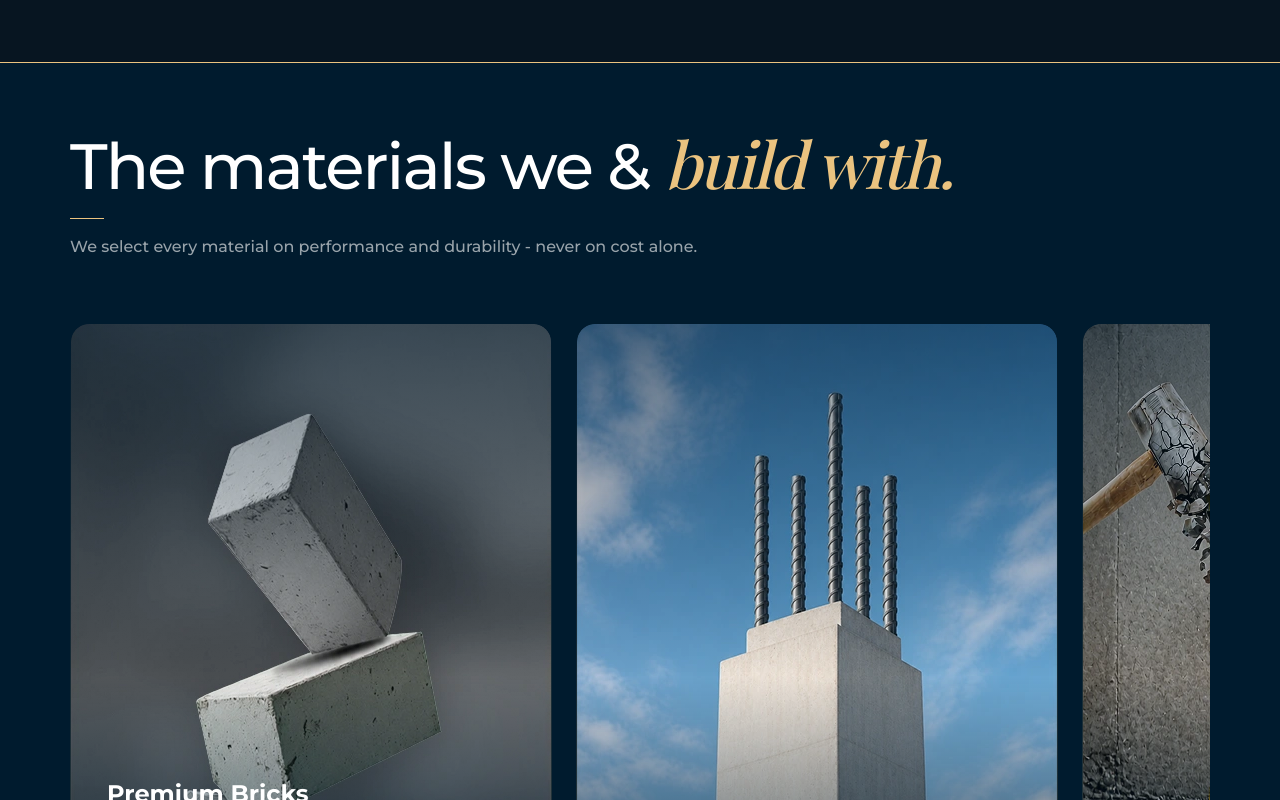
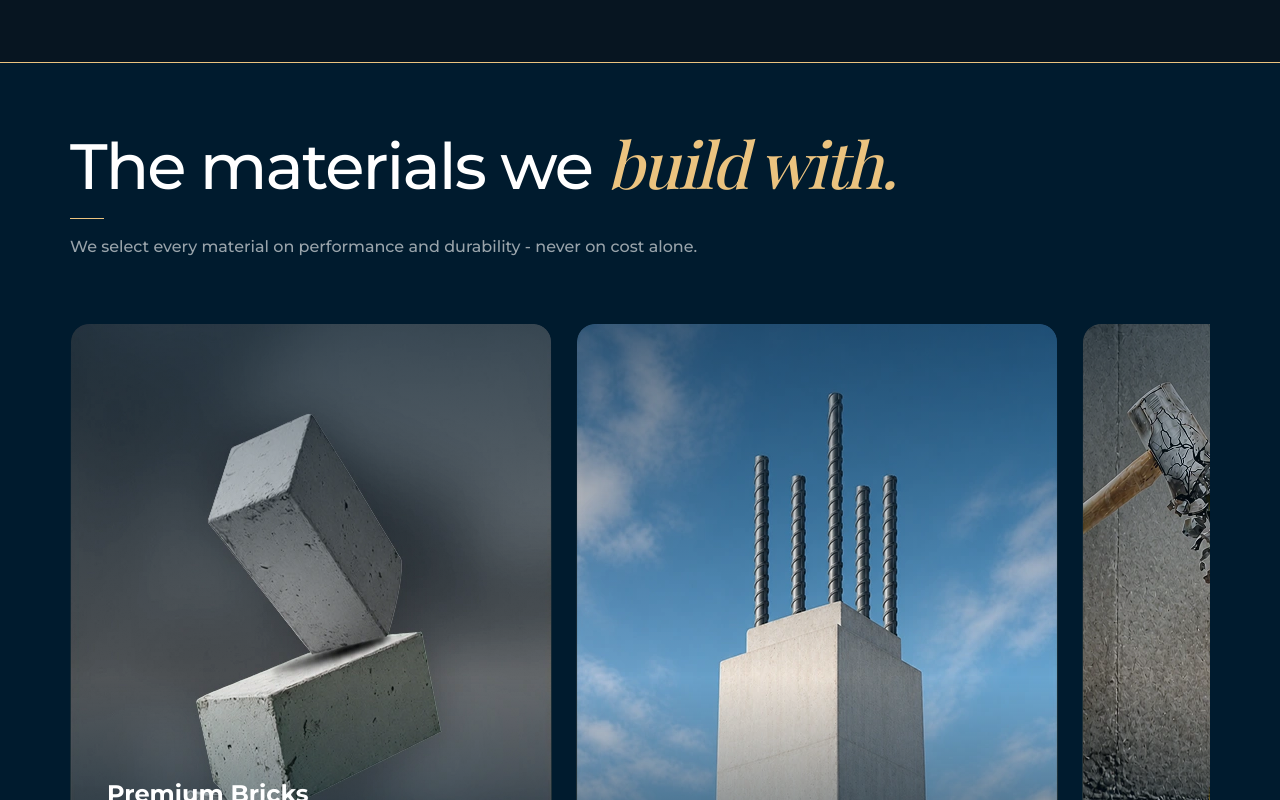
Before and after one commit to Surat-Infotech/kapuria-developers, a Next.js app: page /construction in a window 1280 px wide. Shown: the part 3900-4700 px from the top of the page. Built offline with nearby package versions, Linux system fonts and the light colour scheme; a web font is replaced by a local one.

Commit message:
WD-3145 update construction materials section and symbol remove

```diff
--- a/src/app/construction/_sections/materials.jsx
+++ b/src/app/construction/_sections/materials.jsx
@@ -73,7 +73,7 @@ export default function Materials() {
     <Section bg="dark" spacing="default">
       <div className="flex flex-col items-start gap-16">
         <h2 className="lg:text-display text-[32px]/[40px] font-medium text-white sm:text-[48px]/[56px]">
-          The materials we &amp;{" "}
+          The materials we{" "}
           <span className="font-playfair text-gold-300 italic">
             build with.
           </span>
```
